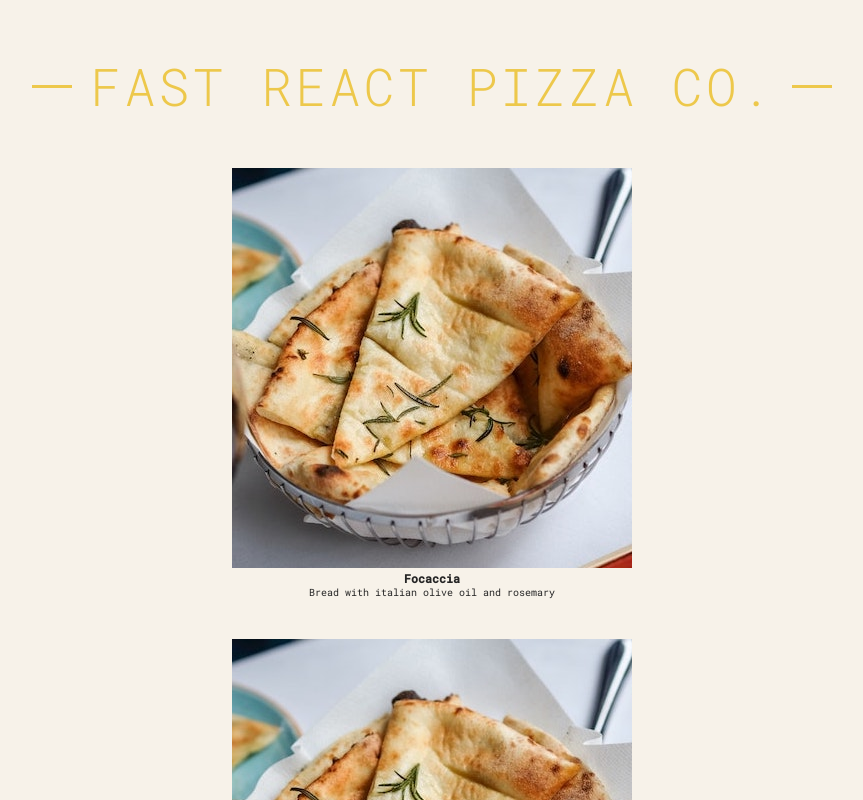
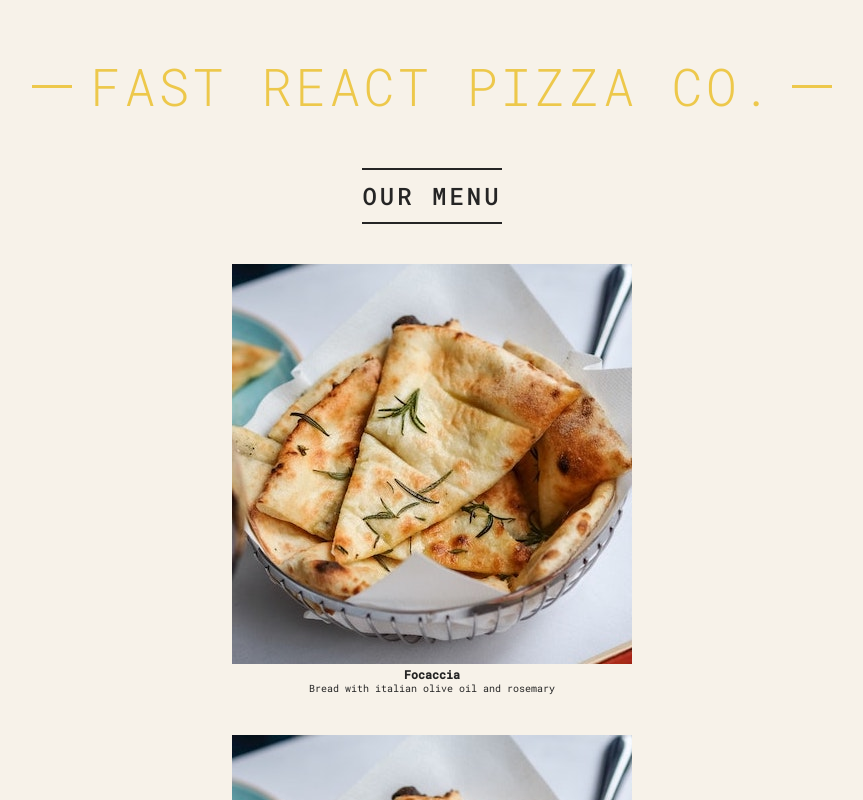
Before and after one commit to dariojularic/react-workshop, a React (Vite) app: page / in a window 1280 px wide. Shown: the top 800 px of the page, without its empty margins (208-1071 px from the left). Built offline with nearby package versions, Linux system fonts and the light colour scheme.

Commit message:
Refactor code

```diff
--- a/src/App.jsx
+++ b/src/App.jsx
@@ -41,7 +41,7 @@ function Header() {
 function Menu() {
   return (
     <main className="menu">
-      {/* <h2>Our Menu</h2> */}
+      <h2>Our Menu</h2>
       <Pizza />
       <Pizza />
       <Pizza />
```
